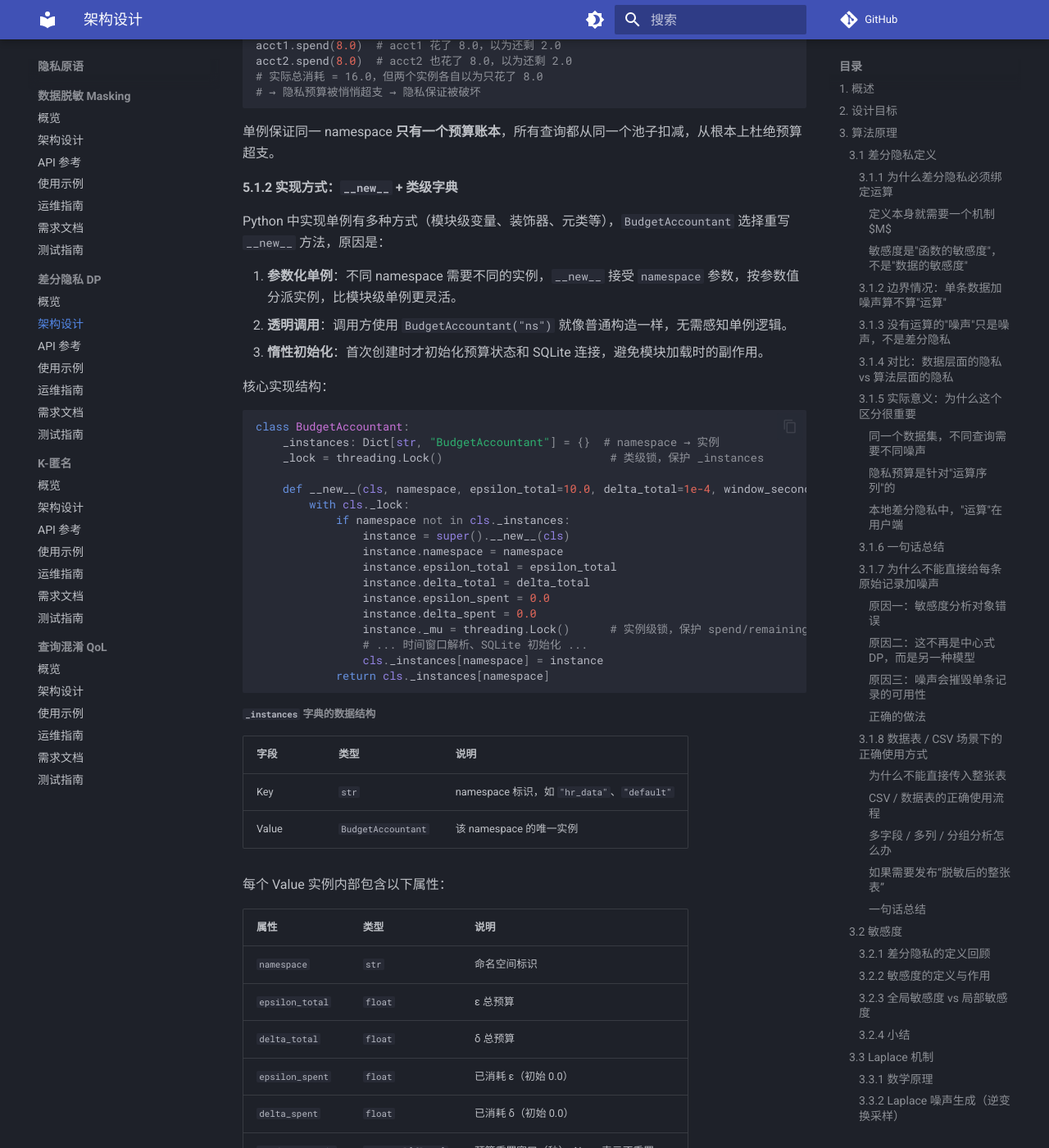
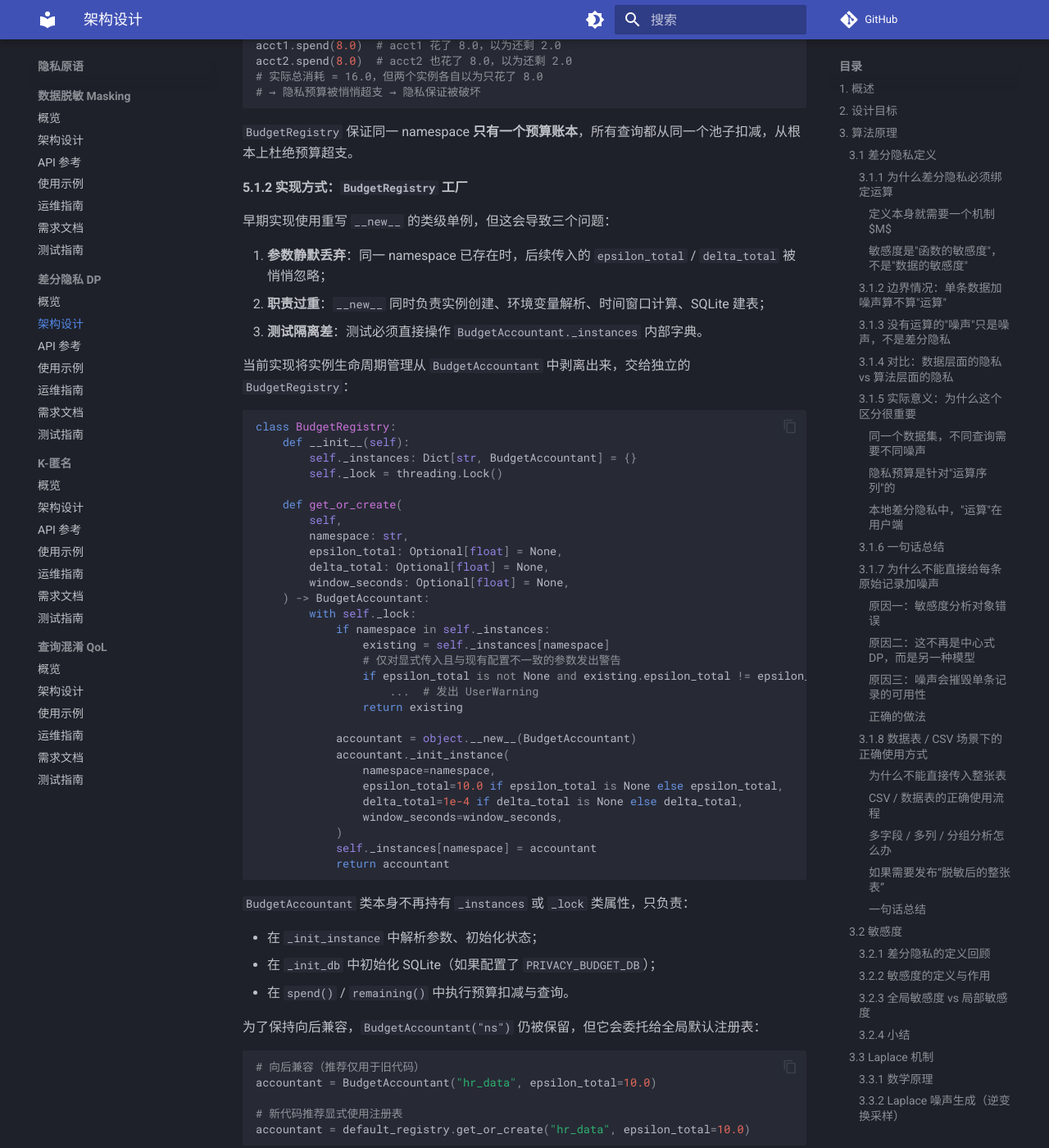
Before and after one commit to fengzhizi319/privacy-local-agent, an MkDocs documentation site: the page built from docs/dp/design.md, in a window 1280 px wide and 1400 px high, scrolled down 46335 px. Shown: the whole window at 82% size. Built offline with MkDocs 1.6.1 and Material for MkDocs 9.7.7, drawn with Linux system fonts in a browser that asks for light colours; comment, search, counter and statistics services are not loaded; some of the changed text lies outside the part shown.

Commit message:
refactor(budget): use BudgetRegistry factory and sync docs/tests
- Remove BudgetAccountant._instances alias to default_registry to avoid
  implicit coupling and lock bypass.
- Add no-op __init__ guard so __new__ returning existing instances does not
  re-initialize budget state.
- Change get_or_create to sentinel defaults: only explicitly passed params
  trigger conflict UserWarning; add window_seconds conflict detection.
- DPApi and PrivacyService accept optional epsilon_total/delta_total/
  window_seconds and pass them to the registry.
- Migrate tests from BudgetAccountant._instances to default_registry API.
- Update docs/dp/design.md, testing.md, examples.md and dp_usage.py to
  describe/use the registry pattern.

````diff
--- a/docs/dp/design.md
+++ b/docs/dp/design.md
@@ -1671,16 +1671,16 @@ Tau-Thresholding 保证：即使某个分组只包含一条记录，攻击者也
 
 ## 5. BudgetAccountant 设计
 
-### 5.1 单例模式设计考虑
-
-`BudgetAccountant` 采用 **namespace 级单例模式**：每个 `namespace` 字符串对应且仅对应一个 `BudgetAccountant` 实例。这一设计并非出于常见的"全局配置中心"需求，而是由**隐私预算的语义本质**决定的。
-
-#### 5.1.1 为什么必须使用单例
+### 5.1 Registry 工厂设计考虑
+
+`BudgetAccountant` 采用 **BudgetRegistry 工厂模式** 保证每个 `namespace` 字符串对应且仅对应一个 `BudgetAccountant` 实例。这一设计并非出于常见的"全局配置中心"需求，而是由**隐私预算的语义本质**决定的：同一命名空间下的所有 DP 查询必须共享同一个预算池，否则会出现预算超支。
+
+#### 5.1.1 为什么必须保证 namespace 唯一
 
 隐私预算是一个**全局累积量**：同一命名空间下的所有 DP 查询共享同一个预算池，每次查询消耗一部分，累计消耗不可超过上限。如果允许同一 namespace 存在多个 `BudgetAccountant` 实例，每个实例各自维护独立的 `epsilon_spent` / `delta_spent`，则预算扣减将失去全局一致性：
 
 ```python
-# 假设不是单例——预算会被悄悄超支
+# 假设没有 Registry 协调——预算会被悄悄超支
 acct1 = BudgetAccountant("hr_data", epsilon_total=10.0)
 acct2 = BudgetAccountant("hr_data", epsilon_total=10.0)  # 另一个实例！
 
@@ -1690,39 +1690,67 @@ acct2.spend(8.0)  # acct2 也花了 8.0，以为还剩 2.0
 # → 隐私预算被悄悄超支 → 隐私保证被破坏
 ```
 
-单例保证同一 namespace **只有一个预算账本**，所有查询都从同一个池子扣减，从根本上杜绝预算超支。
-
-#### 5.1.2 实现方式：`__new__` + 类级字典
-
-Python 中实现单例有多种方式（模块级变量、装饰器、元类等），`BudgetAccountant` 选择重写 `__new__` 方法，原因是：
-
-1. **参数化单例**：不同 namespace 需要不同的实例，`__new__` 接受 `namespace` 参数，按参数值分派实例，比模块级单例更灵活。
-2. **透明调用**：调用方使用 `BudgetAccountant("ns")` 就像普通构造一样，无需感知单例逻辑。
-3. **惰性初始化**：首次创建时才初始化预算状态和 SQLite 连接，避免模块加载时的副作用。
-
-核心实现结构：
+`BudgetRegistry` 保证同一 namespace **只有一个预算账本**，所有查询都从同一个池子扣减，从根本上杜绝预算超支。
+
+#### 5.1.2 实现方式：`BudgetRegistry` 工厂
+
+早期实现使用重写 `__new__` 的类级单例，但这会导致三个问题：
+
+1. **参数静默丢弃**：同一 namespace 已存在时，后续传入的 `epsilon_total` / `delta_total` 被悄悄忽略；
+2. **职责过重**：`__new__` 同时负责实例创建、环境变量解析、时间窗口计算、SQLite 建表；
+3. **测试隔离差**：测试必须直接操作 `BudgetAccountant._instances` 内部字典。
+
+当前实现将实例生命周期管理从 `BudgetAccountant` 中剥离出来，交给独立的 `BudgetRegistry`：
 
 ```python
-class BudgetAccountant:
-    _instances: Dict[str, "BudgetAccountant"] = {}  # namespace → 实例
-    _lock = threading.Lock()                         # 类级锁，保护 _instances
-
-    def __new__(cls, namespace, epsilon_total=10.0, delta_total=1e-4, window_seconds=None):
-        with cls._lock:
-            if namespace not in cls._instances:
-                instance = super().__new__(cls)
-                instance.namespace = namespace
-                instance.epsilon_total = epsilon_total
-                instance.delta_total = delta_total
-                instance.epsilon_spent = 0.0
-                instance.delta_spent = 0.0
-                instance._mu = threading.Lock()      # 实例级锁，保护 spend/remaining
-                # ... 时间窗口解析、SQLite 初始化 ...
-                cls._instances[namespace] = instance
-            return cls._instances[namespace]
-```
-
-##### `_instances` 字典的数据结构
+class BudgetRegistry:
+    def __init__(self):
+        self._instances: Dict[str, BudgetAccountant] = {}
+        self._lock = threading.Lock()
+
+    def get_or_create(
+        self,
+        namespace: str,
+        epsilon_total: Optional[float] = None,
+        delta_total: Optional[float] = None,
+        window_seconds: Optional[float] = None,
+    ) -> BudgetAccountant:
+        with self._lock:
+            if namespace in self._instances:
+                existing = self._instances[namespace]
+                # 仅对显式传入且与现有配置不一致的参数发出警告
+                if epsilon_total is not None and existing.epsilon_total != epsilon_total:
+                    ...  # 发出 UserWarning
+                return existing
+
+            accountant = object.__new__(BudgetAccountant)
+            accountant._init_instance(
+                namespace=namespace,
+                epsilon_total=10.0 if epsilon_total is None else epsilon_total,
+                delta_total=1e-4 if delta_total is None else delta_total,
+                window_seconds=window_seconds,
+            )
+            self._instances[namespace] = accountant
+            return accountant
+```
+
+`BudgetAccountant` 类本身不再持有 `_instances` 或 `_lock` 类属性，只负责：
+
+- 在 `_init_instance` 中解析参数、初始化状态；
+- 在 `_init_db` 中初始化 SQLite（如果配置了 `PRIVACY_BUDGET_DB`）；
+- 在 `spend()` / `remaining()` 中执行预算扣减与查询。
+
+为了保持向后兼容，`BudgetAccountant("ns")` 仍被保留，但它会委托给全局默认注册表：
+
+```python
+# 向后兼容（推荐仅用于旧代码）
+accountant = BudgetAccountant("hr_data", epsilon_total=10.0)
+
+# 新代码推荐显式使用注册表
+accountant = default_registry.get_or_create("hr_data", epsilon_total=10.0)
+```
+
+##### `BudgetRegistry._instances` 字典的数据结构
 
 | 字段 | 类型 | 说明 |
 |---|---|---|
@@ -1754,28 +1782,46 @@ class BudgetAccountant:
 
 #### 5.1.3 两级锁设计
 
-单例模式引入了两级锁，分别解决不同层面的并发问题：
+Registry 工厂引入了两级锁，分别解决不同层面的并发问题：
 
 | 锁 | 粒度 | 保护对象 | 竞争场景 |
 |---|---|---|---|
-| `_lock`（类级） | 全局 | `_instances` 字典的读写 | 多线程同时创建新 namespace 的实例 |
+| `_lock`（Registry 级） | 每个注册表 | `_instances` 字典的读写 | 多线程同时创建新 namespace 的实例 |
 | `_mu`（实例级） | 每个 namespace | `spend()` / `remaining()` 的预算扣减 | 多线程同时对同一 namespace 消耗预算 |
 
-两级锁的设计使得不同 namespace 之间的预算操作互不阻塞：线程 A 对 `"hr_data"` 执行 `spend()` 时，线程 B 可以同时对 `"user_logs"` 执行 `spend()`，两者不会互相等待。
+两级锁的设计使得不同 namespace 之间的预算操作互不阻塞：线程 A 对 `"hr_data"` 执行 `spend()` 时，线程 B 可以同时对 `"user_logs"` 执行 `spend()`，两者不会互相等待。多个 `BudgetRegistry` 实例之间互不干扰，因此也更适合测试隔离和依赖注入。
 
 #### 5.1.4 与 `DPApi` / `LocalDPApi` 的关系
 
-`DPApi` 内部会自动获取与自身 `namespace` 相同的 `BudgetAccountant` 单例：
+`DPApi` 接收可选的 `BudgetRegistry` 参数，默认使用全局注册表 `default_registry`：
 
 ```python
 class DPApi:
-    def __init__(self, namespace: str = "default"):
-        self.accountant = BudgetAccountant(namespace)  # 获取单例
-```
-
-这意味着同一个 namespace 下的所有 `DPApi` 实例共享同一个预算账本，无论 `DPApi` 被创建多少次。
-
-**对比：`LocalDPApi` 不需要单例**
+    def __init__(
+        self,
+        namespace: str = "default",
+        random_state: Optional[int] = None,
+        registry: Optional[BudgetRegistry] = None,
+        epsilon_total: Optional[float] = None,
+        delta_total: Optional[float] = None,
+        window_seconds: Optional[float] = None,
+    ):
+        self.registry = registry or default_registry
+        self.budget = self.registry.get_or_create(
+            namespace,
+            epsilon_total=epsilon_total,
+            delta_total=delta_total,
+            window_seconds=window_seconds,
+        )
+```
+
+这意味着：
+
+- 同一个 namespace 下的所有 `DPApi` 实例共享同一个预算账本；
+- 测试时可以注入独立的 `BudgetRegistry`，避免污染全局状态；
+- 可以在创建时指定 `epsilon_total` / `delta_total` / `window_seconds`（仅在对应 `BudgetAccountant` 尚未创建时生效）。
+
+**对比：`LocalDPApi` 不需要 Registry 共享**
 
 | | `BudgetAccountant` | `LocalDPApi` |
 |---|---|---|
@@ -1783,17 +1829,19 @@ class DPApi:
 | 状态是否需要共享 | 必须全局唯一，所有查询共享同一预算池 | 无需共享，各实例独立运行 |
 | 状态是否有并发风险 | 多线程同时 spend 必须原子化 | 无跨实例的并发竞争 |
 | 隔离需求 | 按 namespace 隔离，同 namespace 必须唯一 | 无隔离需求，每次创建都是独立工具 |
-| 是否需要单例 | **是** | **否** |
-
-`LocalDPApi` 的本质是一个无状态的纯计算工具包装器：Local DP 的隐私开销由每次调用的 ε 参数单独控制，不需要累积跟踪；随机数生成器是每个实例的私有状态，多实例不会导致隐私泄露。因此 `LocalDPApi` 无需单例，每次创建都是独立的工具实例。
-
-> **单例的必要性 = 存在必须全局唯一的共享可变状态。** `BudgetAccountant` 有（预算池），`LocalDPApi` 没有。
-
-#### 5.1.5 单例模式的注意事项
-
-- **首次创建生效**：`__new__` 中只有首次创建时使用传入的 `epsilon_total` / `delta_total` / `window_seconds`；若实例已存在，直接返回已有实例，**忽略后续参数**。这意味着同一 namespace 的预算上限以首次配置为准。
-- **测试隔离**：单元测试中若需要重置状态，必须手动清理 `_instances` 字典：`BudgetAccountant._instances.pop(ns, None)`，否则前一个测试的预算消耗会影响后续测试。
-- **多进程限制**：内存模式的单例只在单进程内有效。多进程/多节点部署必须使用 SQLite 模式（`PRIVACY_BUDGET_DB` 环境变量），通过数据库事务实现跨进程的预算一致性。
+| 是否需要 Registry | **是** | **否** |
+
+`LocalDPApi` 的本质是一个无状态的纯计算工具包装器：Local DP 的隐私开销由每次调用的 ε 参数单独控制，不需要累积跟踪；随机数生成器是每个实例的私有状态，多实例不会导致隐私泄露。因此 `LocalDPApi` 无需 Registry，每次创建都是独立的工具实例。
+
+> **Registry 的必要性 = 存在必须全局唯一的共享可变状态。** `BudgetAccountant` 有（预算池），`LocalDPApi` 没有。
+
+#### 5.1.5 Registry 工厂模式的注意事项
+
+- **参数冲突告警**：`get_or_create` 在实例已存在且**显式传入**的参数与现有配置不一致时，会发出 `UserWarning`；未提供的参数视为"不关心"，不会触发告警。这避免了旧实现中"静默丢弃参数"的隐蔽 Bug。
+- **首次创建生效**：`epsilon_total` / `delta_total` / `window_seconds` 仅在对应 namespace 首次创建时生效；后续调用若配置冲突会被警告并忽略。
+- **测试隔离**：单元测试中应使用注册表提供的公共接口：`default_registry.reset()` 清空所有实例，`default_registry.remove(ns)` 移除指定 namespace。不要直接操作 `BudgetRegistry._instances` 内部字典。
+- **向后兼容**：`BudgetAccountant("ns")` 仍委托给 `default_registry`，但新代码推荐直接使用 `default_registry.get_or_create("ns")`。未来可能对该直接构造方式增加 `DeprecationWarning`。
+- **多进程限制**：内存模式的 Registry 只在单进程内有效。多进程/多节点部署必须使用 SQLite 模式（`PRIVACY_BUDGET_DB` 环境变量），通过数据库事务实现跨进程的预算一致性。
 
 ### 5.2 预算消耗规则
 
@@ -1817,7 +1865,7 @@ class DPApi:
 
 | 模式 | 实现 | 适用场景 |
 |---|---|---|
-| 内存模式 | 单例 + 线程锁 | 单进程、高吞吐 |
+| 内存模式 | Registry + 线程锁 | 单进程、高吞吐 |
 | SQLite 模式 | `BEGIN IMMEDIATE` 独占事务 | 多实例共享预算 |
 
 ### 5.4 超支处理
--- a/docs/dp/examples/dp_usage.py
+++ b/docs/dp/examples/dp_usage.py
@@ -5,7 +5,7 @@
     PYTHONPATH=. python docs/dp/examples/dp_usage.py
 """
 
-from privacy_local_agent.privacy.budget import BudgetAccountant
+from privacy_local_agent.privacy.budget import default_registry
 from privacy_local_agent.privacy.dp import DPApi
 
 
@@ -51,8 +51,8 @@ def main():
     print(f"真实均值: {true_mean:.2f}")
     print(f"带噪声均值 (Gaussian): {noisy_mean:.2f}\n")
 
-    # 5. 预算管理示例
-    accountant = BudgetAccountant(
+    # 5. 预算管理示例（推荐通过注册表显式获取/创建）
+    accountant = default_registry.get_or_create(
         namespace="monthly_report", epsilon_total=4.0, delta_total=1e-5
     )
 
````
Also changed, not shown: docs/dp/examples.md (+3 -3 lines), docs/dp/testing.md (+3 -1 lines), 7 other files.
